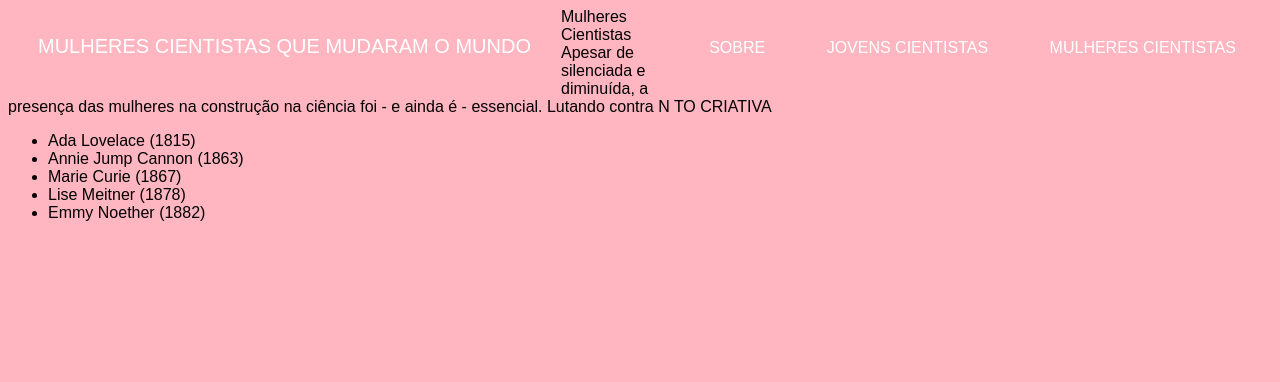
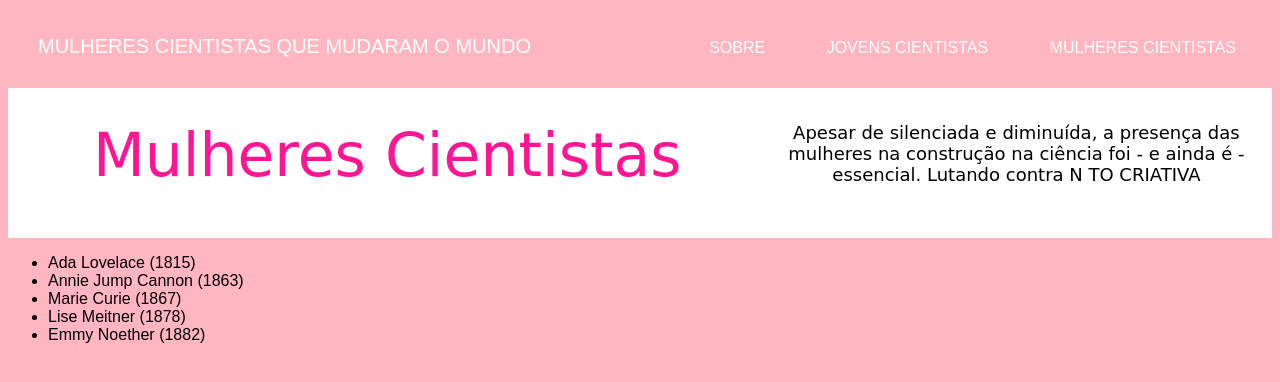
Before and after one commit to vickscastro/vickscastro.github.io, a plain HTML site: page mulheres.html in a window 1280 px wide. Drawn offline with Linux system fonts and the light colour scheme; a web font is replaced by a local one.

Commit message:
Update style.css

```diff
--- a/style.css
+++ b/style.css
@@ -62,39 +62,30 @@ font-family: 'Raleway', sans-serif;
   margin: 20px auto;
 }
 
-  /*
-#banner .content h1 {
-  position: relative;
-  font-size: 40px;
-  font-weight: bold;
-  top: 60px;
-  color: White;
+ .grid {
+  grid-template: 100px / 60% 20%;
+  display: grid;
+  height: 150px;
+  width: 100%;
+  background-color: white;
+}
+
+.titulo-mulheres {
+  font-family: 'Felipa', cursive;
+  text-align: center;
+  font-size: 60px;
+  margin: 32px auto;
+  color: deeppink;
+}
+
+.descricao-mulheres {
   width: 500px;
   text-align: center;
-  border: 3px solid White;
-  border-radius: 10px;
-  padding: 10px;
-  margin: 0 auto;
+  font-family: cursive;
+  font-size: 18px;
+  margin: 34px auto;
 }
 
-#banner .content h2 {
-  font-size: 20px;
-  font-weight: bold;
-  color: White;
-  text-align: center;
-  margin: 0 auto;
-  padding-top: 120px;
+#listagem {
+  display: inline-flex;
 }
-
-#banner .content h3 {
-  font-size: 25px;
-  position: relative;
-  top: 150px;
-  width: 470px;
-  color: White;
-  text-align: center;
-  padding: 10px;
-  margin: 0 auto;
-}
-
-   */
```
Lines whose indentation alone changed are shown as unchanged.
